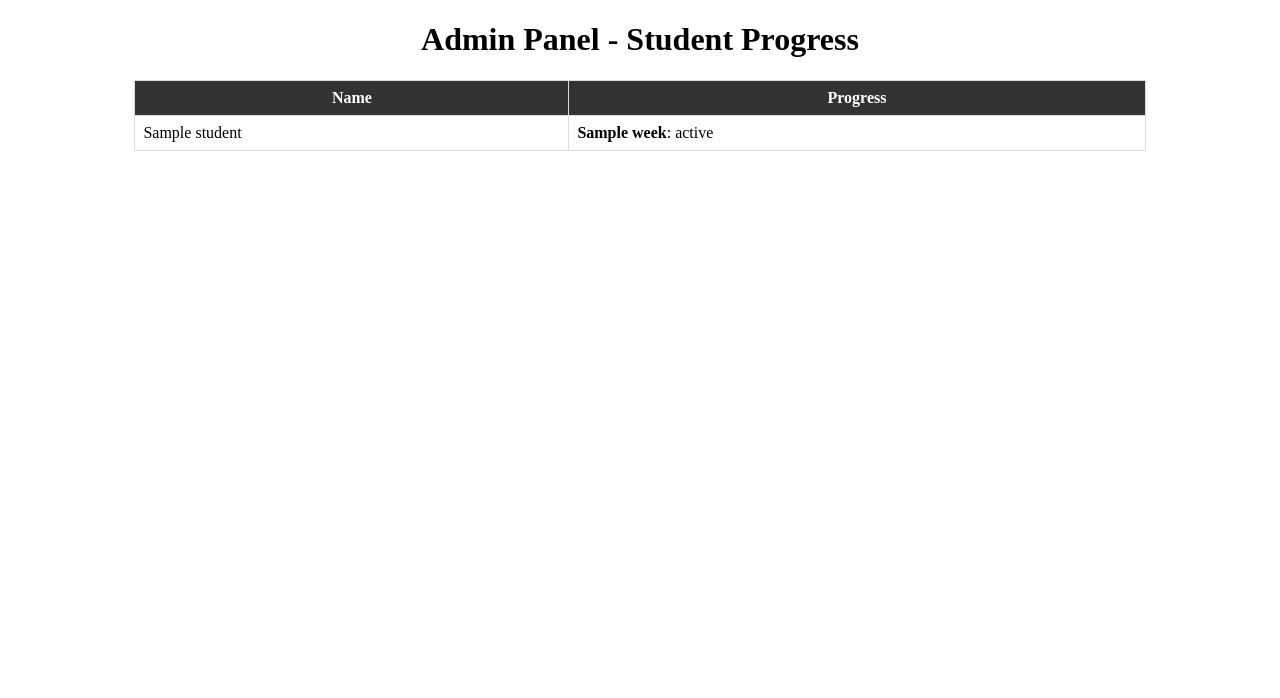
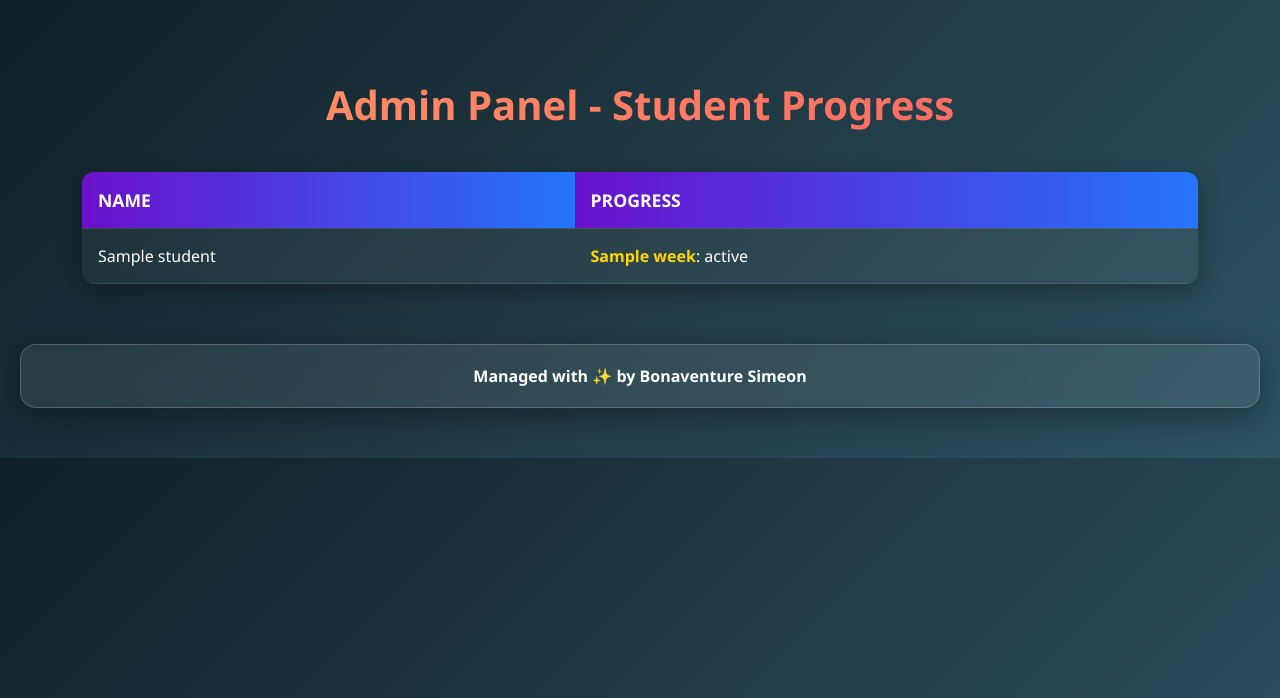
Before and after one commit to bonaventuresimeon/student-progress-tracker2, a FastAPI app: template templates/admin.html in a window 1280 px wide. Shown: the top 698 px of the page. Run offline with FastAPI, Linux system fonts and the light colour scheme; the template is opened without the code that fills it: most values are stand-ins (such as "Sample title", 1, 10 or a date in 2020); parts of the project's set-up code (start-up, migrations or seed data) failed here and were passed over.

Commit message:
Update admin.html

```diff
--- a/templates/admin.html
+++ b/templates/admin.html
@@ -3,9 +3,91 @@
 <head>
     <title>Admin Panel</title>
     <style>
-        table { border-collapse: collapse; width: 80%; margin: auto; }
-        th, td { border: 1px solid #ddd; padding: 8px; }
-        th { background: #333; color: white; }
+        body {
+            margin: 0;
+            font-family: 'Segoe UI', sans-serif;
+            background: linear-gradient(135deg, #0f2027, #203a43, #2c5364);
+            color: #fff;
+            padding: 50px 20px;
+        }
+
+        h1 {
+            text-align: center;
+            font-size: 2.5em;
+            margin-bottom: 40px;
+            background: linear-gradient(90deg, #ff9966, #ff5e62);
+            -webkit-background-clip: text;
+            -webkit-text-fill-color: transparent;
+            animation: fadeInDown 1s ease-out;
+        }
+
+        table {
+            border-collapse: collapse;
+            width: 90%;
+            margin: auto;
+            background: rgba(255, 255, 255, 0.05);
+            backdrop-filter: blur(4px);
+            border-radius: 12px;
+            overflow: hidden;
+            box-shadow: 0 8px 24px rgba(0, 0, 0, 0.3);
+            animation: fadeInUp 1.5s ease-out;
+        }
+
+        th, td {
+            padding: 16px;
+            border-bottom: 1px solid rgba(255, 255, 255, 0.1);
+            text-align: left;
+        }
+
+        th {
+            background: linear-gradient(90deg, #6a11cb, #2575fc);
+            color: white;
+            font-size: 1.1em;
+            text-transform: uppercase;
+        }
+
+        tr {
+            animation: fadeRow 0.8s ease-in-out;
+        }
+
+        tr:hover {
+            background: rgba(255, 255, 255, 0.1);
+            box-shadow: 0 0 10px rgba(0,255,255,0.3);
+            transition: background 0.3s ease, box-shadow 0.3s ease;
+        }
+
+        td strong {
+            color: #ffd700;
+        }
+
+        footer {
+            margin-top: 60px;
+            padding: 20px;
+            text-align: center;
+            background: rgba(255, 255, 255, 0.08);
+            border-radius: 16px;
+            backdrop-filter: blur(10px);
+            -webkit-backdrop-filter: blur(10px);
+            box-shadow: 0 8px 32px 0 rgba(0, 0, 0, 0.37);
+            border: 1px solid rgba(255, 255, 255, 0.2);
+            font-weight: bold;
+            animation: fadeInUp 1s ease-out;
+        }
+
+        @keyframes fadeInUp {
+            from { opacity: 0; transform: translateY(20px); }
+            to { opacity: 1; transform: translateY(0); }
+        }
+
+        @keyframes fadeInDown {
+            from { opacity: 0; transform: translateY(-20px); }
+            to { opacity: 1; transform: translateY(0); }
+        }
+
+        @keyframes fadeRow {
+            from { opacity: 0; transform: scale(0.98); }
+            to { opacity: 1; transform: scale(1); }
+        }
     </style>
 </head>
 <body>
@@ -35,5 +117,9 @@
             {% endfor %}
         </tbody>
     </table>
+
+    <footer>
+        Managed with ✨ by Bonaventure Simeon
+    </footer>
 </body>
 </html>
```
